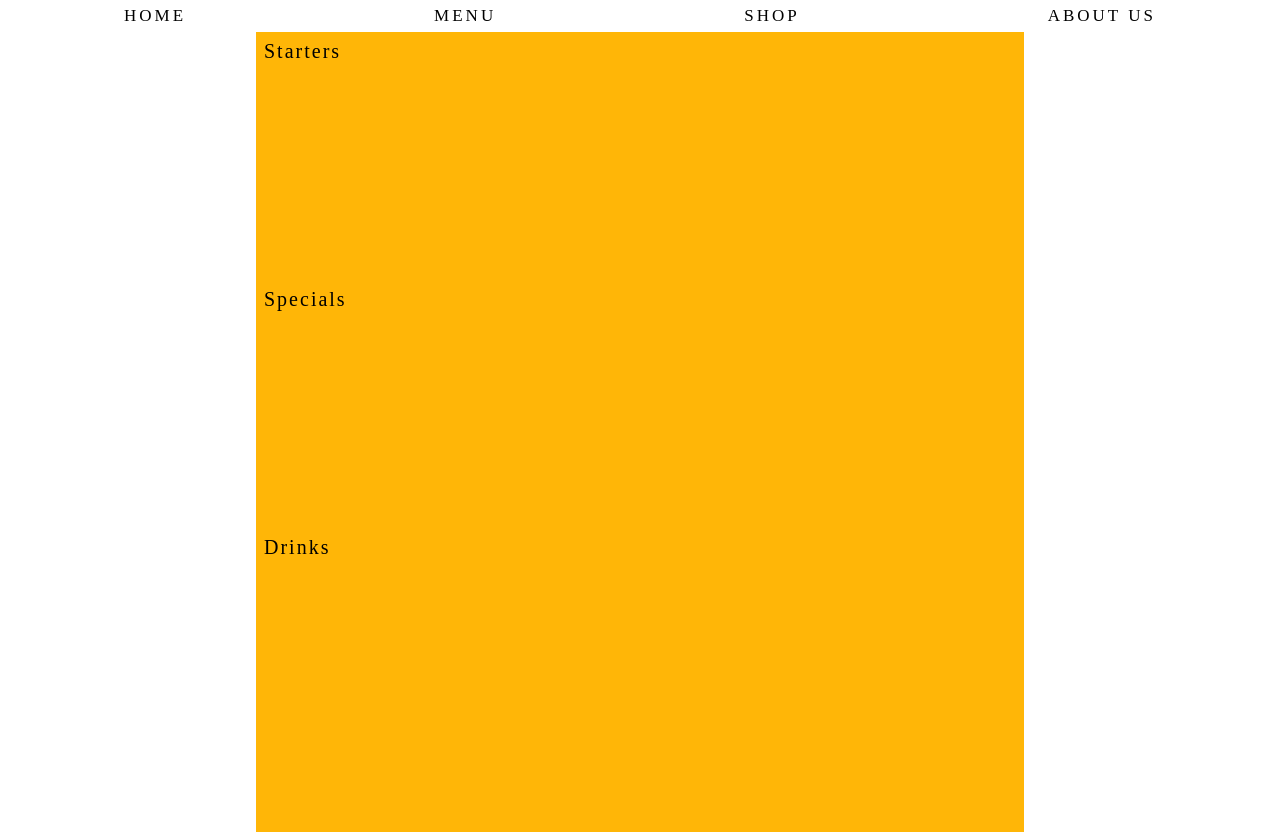
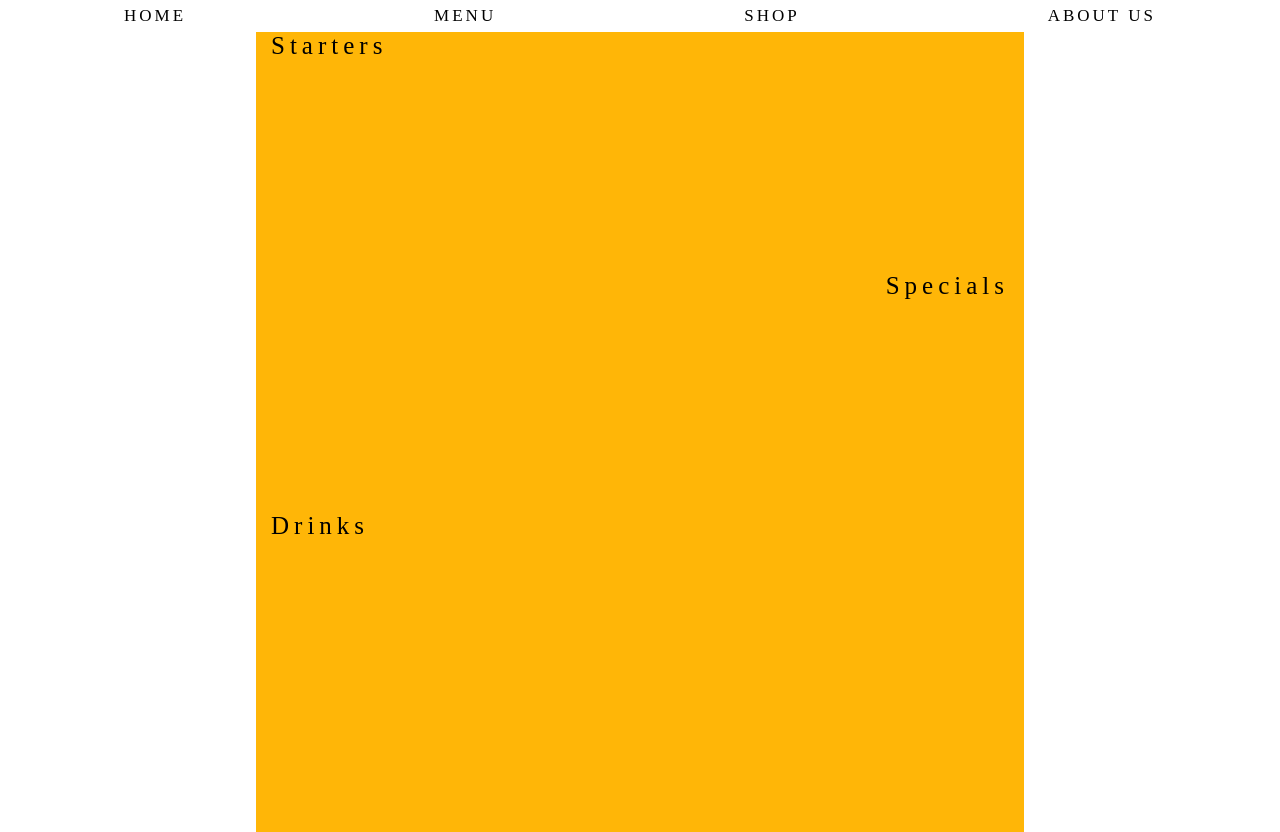
Before and after one commit to Ana-Becerril/egg-cellent-restaurant, a website built with webpack: page dist/index.html in a window 1280 px wide. Built offline with Linux system fonts and the light colour scheme.

Commit message:
styled the menu' sections using css

```diff
--- a/src/style.css
+++ b/src/style.css
@@ -99,13 +99,24 @@ body, html{
     height: 30%;
     font-size: 23px;
     display: flex;
-    padding: 8px 0 0 8px;
 }
 
 .txt-starters, .txt-specials, .txt-drinks{
     font-family: 'Lora', serif;
-    letter-spacing: 2px;
-    width: 50px;
+    letter-spacing: 5px;
+    width: 100%;
     height: 30px;
-    font-size: 20px;
+    font-size: 25px;
+    padding: 0 0 0 15px;
+    display: flex;
+    font: weight 600;
 }
+
+.txt-starters, .txt-drinks{
+    justify-content: start;
+}
+
+.txt-specials{
+    justify-content: flex-end;
+    padding: 0 15px 0 0;
+}
```
Also changed, not shown: dist/main.js.
